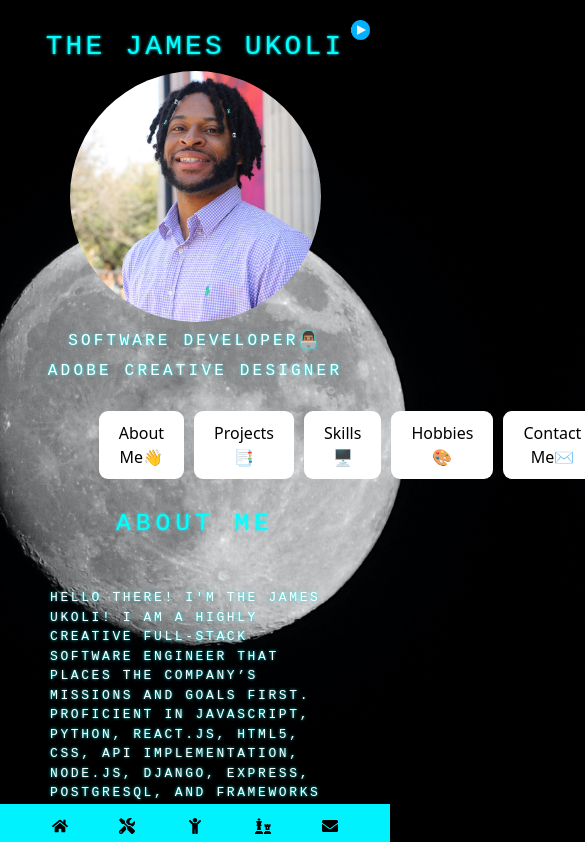
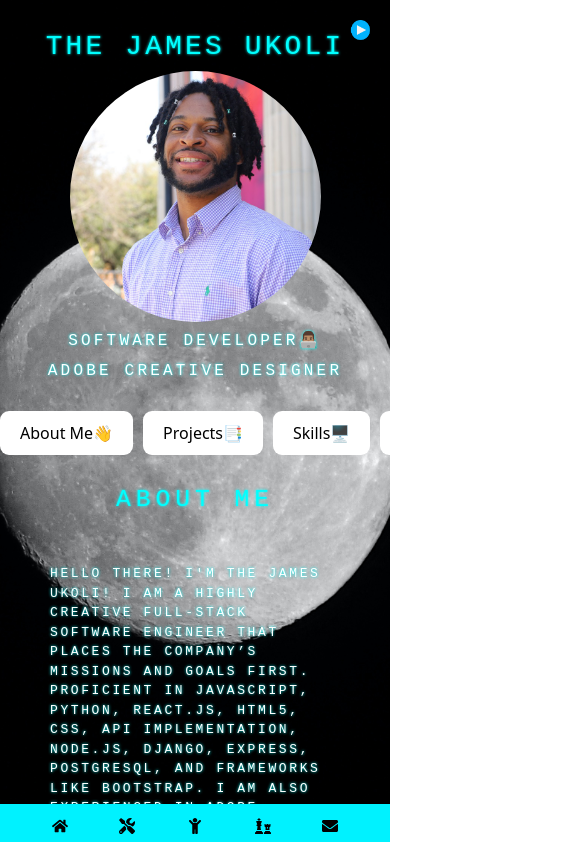
Before and after one commit to James-Ukoli/new_portfolio, a React (Create React App) app: page / in a window 390 px wide. Shown: the top 842 px of the page, 585 px wide, since content can reach past the window. Built offline with nearby package versions, Linux system fonts and the light colour scheme.

Commit message:
scrollable navigator almost completed

```diff
--- a/src/sections/ButtonNavigation.css
+++ b/src/sections/ButtonNavigation.css
@@ -25,11 +25,20 @@
 
 
   @media  (max-width: 640px) {
+    .Button-container {
+      display: flex;
+      flex-direction: row;
+      gap: 10px;
+      margin-right: 0px;
+      margin-left: 0px;
+
+    }
+
+    .scrollable-div {
+      overflow-x: auto;
+      white-space: nowrap;
+      width: 100%;
+    }
 
 
-    .Button-container {
-      display: flex;
-      justify-content: center;
-
-      }
 }
--- a/src/sections/ButtonNavigation.js
+++ b/src/sections/ButtonNavigation.js
@@ -15,7 +15,8 @@ function ButtonNavigation() {
   };
   return (
     <div>
-      <nav className="Button-container">
+      <nav className="">
+        <div className="scrollable-div Button-container">
           <button
             onClick={() => scrollToSection(section1Ref)}
             className="Robot-button"
@@ -46,6 +47,7 @@ function ButtonNavigation() {
           >
             Contact Me✉️
           </button>
+        </div>
       </nav>
     </div>
   );
```
Lines whose indentation alone changed are shown as unchanged.
